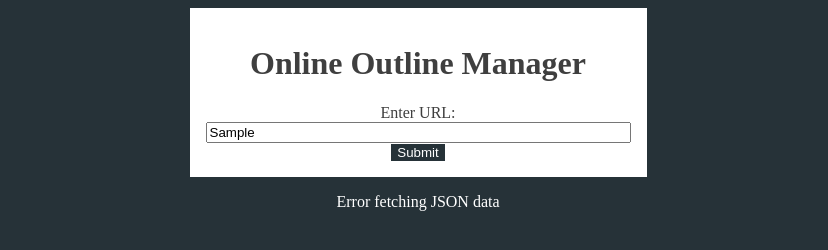
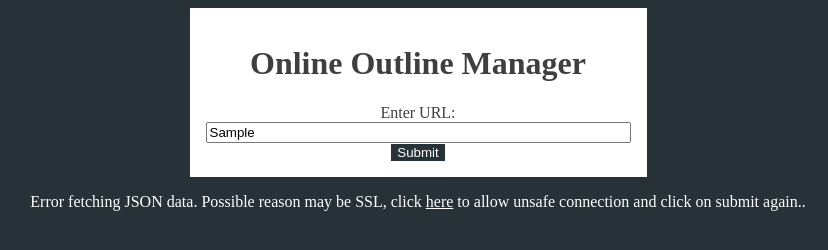
Before and after one commit to a6y3ap/outline-web-manager, a plain HTML site: page api-url.html in a window 1280 px wide. Both pictures are taken after typing "Sample" into the empty fields and a click on the button "Submit". Shown: the whole page, without its empty margins (222-1050 px from the left). Drawn offline with Linux system fonts and the light colour scheme; no server answers.

Commit message:
Add files via upload

```diff
--- a/script.js
+++ b/script.js
@@ -42,7 +42,7 @@ if (jsf) {
 					})
 					.catch(error => {
 						const container = document.getElementById('json-display');
-						container.innerHTML = '<p>Error fetching JSON data</p>';
+						container.innerHTML = `<p>Error fetching JSON data. Possible reason may be SSL, click <a href="${apiUrl}" target="_blank">here</a> to allow unsafe connection and click on submit again.</p>`;
 						console.error('Error fetching JSON:', error);
 					});
 			} else {
@@ -92,7 +92,7 @@ if (uf) {
 			})
 			.catch(error => {
 				const container = document.getElementById('json-display');
-				container.innerHTML = '<p>Error fetching JSON data</p>';
+				container.innerHTML = `<p>Error fetching JSON data. Possible reason may be SSL, click <a href="${jsonUrl}">here</a> to allow unsafe connection and click on submit again..</p>`;
 				console.error('Error fetching JSON:', error);
 			});
 	});
--- a/style.css
+++ b/style.css
@@ -2,6 +2,10 @@ body {
 	background: #263238;
 	color: #fff;
 	text-align: center;
+}
+
+a {
+	color: #fff;
 }
 
 .container {
```
Also changed, not shown: installation-output.html (+1 -0 lines).
